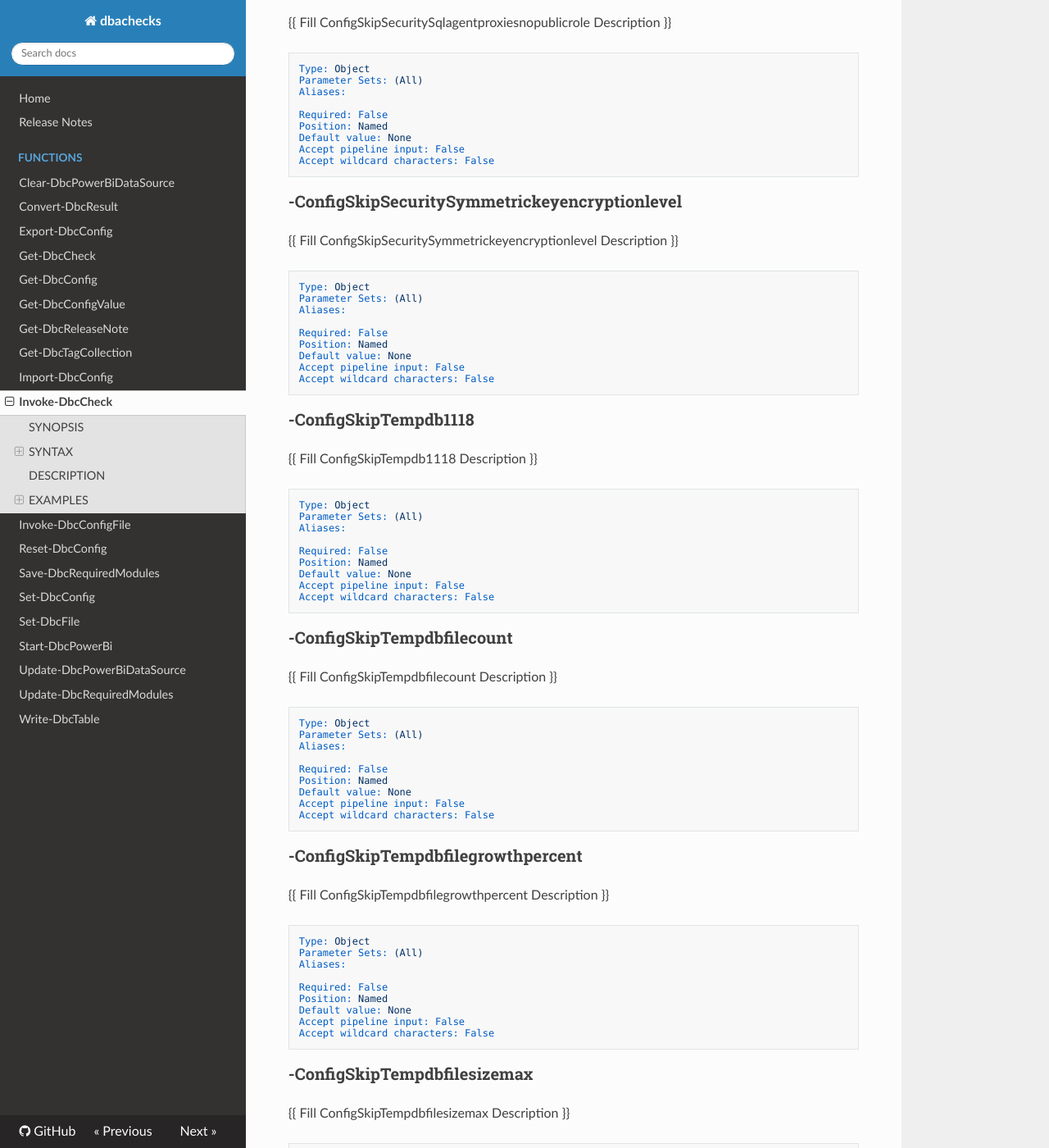
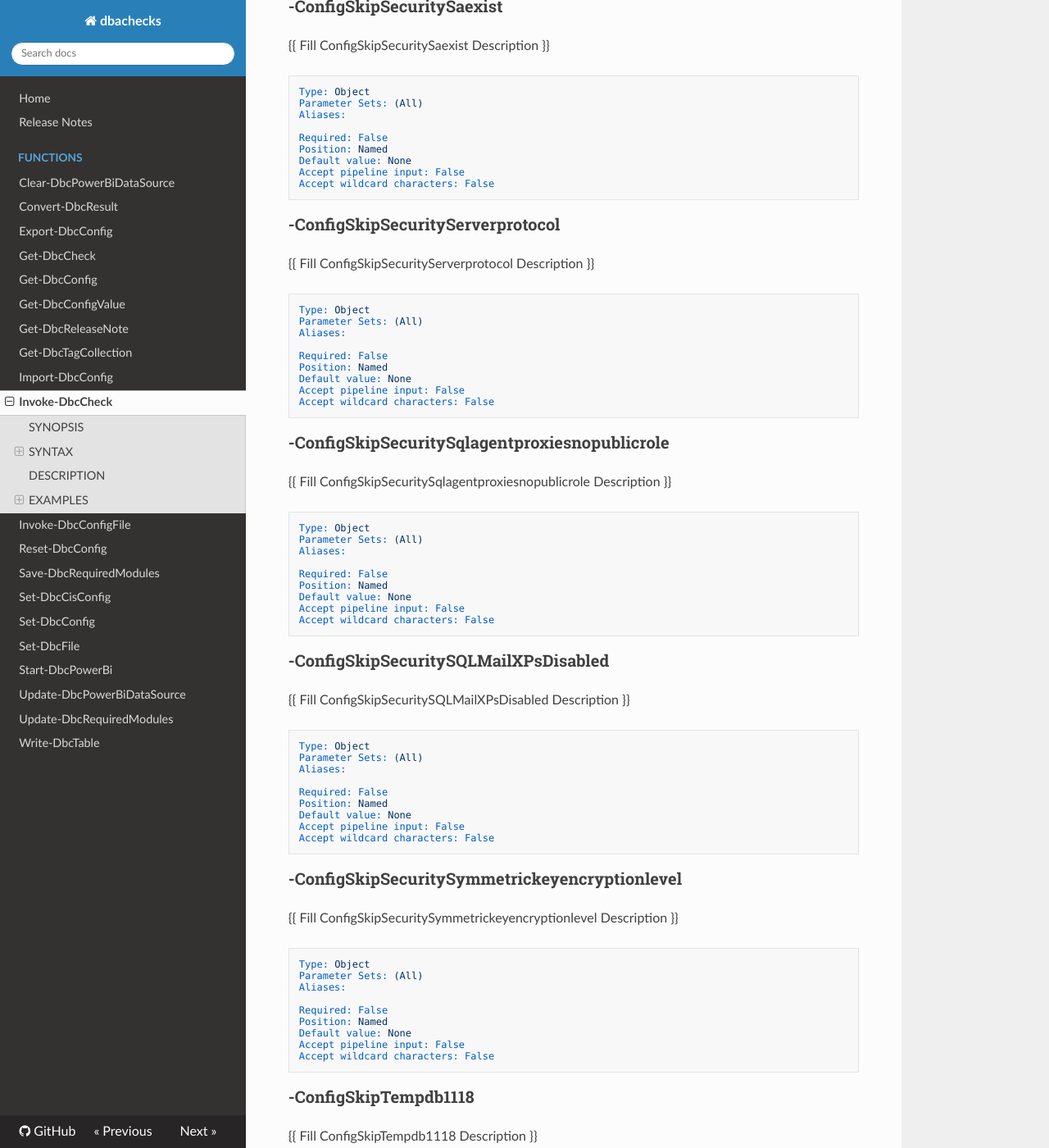
Before and after one commit to dataplat/dbachecks, an MkDocs documentation site: the page built from docs/functions/Invoke-DbcCheck.md, in a window 1280 px wide and 1400 px high, scrolled down 73036 px. Shown: the whole window at 82% size. Built offline with MkDocs 1.6.1, drawn with Linux system fonts in a browser that asks for light colours; nearby versions of some CDN libraries; old or Windows-style settings are respelled for this version of MkDocs; some of the changed text lies outside the part shown.

Commit message:
Updated Version Number and docs from master ***NO_CI***

````diff
--- a/docs/functions/Invoke-DbcCheck.md
+++ b/docs/functions/Invoke-DbcCheck.md
@@ -123,10 +123,11 @@ Invoke-DbcCheck [-Script <Object[]>] [-TestName <String[]>] [-EnableExit] [[-Che
  [-ConfigSkipSecurityLocalwindowsgroup <Object>] [-ConfigSkipSecurityLoginauditlevelfailed <Object>]
  [-ConfigSkipSecurityLoginauditlevelsuccessful <Object>] [-ConfigSkipSecurityLoginCheckPolicy <Object>]
  [-ConfigSkipSecurityLoginMustChange <Object>] [-ConfigSkipSecurityLoginPasswordExpiration <Object>]
- [-ConfigSkipSecurityNonstandardport <Object>] [-ConfigSkipSecurityPublicrolepermission <Object>]
- [-ConfigSkipSecurityQuerystoredisabled <Object>] [-ConfigSkipSecurityQuerystoreenabled <Object>]
- [-ConfigSkipSecuritySadisabled <Object>] [-ConfigSkipSecuritySaexist <Object>]
- [-ConfigSkipSecuritySqlagentproxiesnopublicrole <Object>]
+ [-ConfigSkipSecurityNonstandardport <Object>] [-ConfigSkipSecurityPublicPermission <Object>]
+ [-ConfigSkipSecurityPublicrolepermission <Object>] [-ConfigSkipSecurityQuerystoredisabled <Object>]
+ [-ConfigSkipSecurityQuerystoreenabled <Object>] [-ConfigSkipSecuritySadisabled <Object>]
+ [-ConfigSkipSecuritySaexist <Object>] [-ConfigSkipSecurityServerprotocol <Object>]
+ [-ConfigSkipSecuritySqlagentproxiesnopublicrole <Object>] [-ConfigSkipSecuritySQLMailXPsDisabled <Object>]
  [-ConfigSkipSecuritySymmetrickeyencryptionlevel <Object>] [-ConfigSkipTempdb1118 <Object>]
  [-ConfigSkipTempdbfilecount <Object>] [-ConfigSkipTempdbfilegrowthpercent <Object>]
  [-ConfigSkipTempdbfilesizemax <Object>] [-ConfigSkipTempdbfilesonc <Object>]
@@ -251,10 +252,11 @@ Invoke-DbcCheck [-Script <Object[]>] [-TestName <String[]>] [-EnableExit] [[-Che
  [-ConfigSkipSecurityLocalwindowsgroup <Object>] [-ConfigSkipSecurityLoginauditlevelfailed <Object>]
  [-ConfigSkipSecurityLoginauditlevelsuccessful <Object>] [-ConfigSkipSecurityLoginCheckPolicy <Object>]
  [-ConfigSkipSecurityLoginMustChange <Object>] [-ConfigSkipSecurityLoginPasswordExpiration <Object>]
- [-ConfigSkipSecurityNonstandardport <Object>] [-ConfigSkipSecurityPublicrolepermission <Object>]
- [-ConfigSkipSecurityQuerystoredisabled <Object>] [-ConfigSkipSecurityQuerystoreenabled <Object>]
- [-ConfigSkipSecuritySadisabled <Object>] [-ConfigSkipSecuritySaexist <Object>]
- [-ConfigSkipSecuritySqlagentproxiesnopublicrole <Object>]
+ [-ConfigSkipSecurityNonstandardport <Object>] [-ConfigSkipSecurityPublicPermission <Object>]
+ [-ConfigSkipSecurityPublicrolepermission <Object>] [-ConfigSkipSecurityQuerystoredisabled <Object>]
+ [-ConfigSkipSecurityQuerystoreenabled <Object>] [-ConfigSkipSecuritySadisabled <Object>]
+ [-ConfigSkipSecuritySaexist <Object>] [-ConfigSkipSecurityServerprotocol <Object>]
+ [-ConfigSkipSecuritySqlagentproxiesnopublicrole <Object>] [-ConfigSkipSecuritySQLMailXPsDisabled <Object>]
  [-ConfigSkipSecuritySymmetrickeyencryptionlevel <Object>] [-ConfigSkipTempdb1118 <Object>]
  [-ConfigSkipTempdbfilecount <Object>] [-ConfigSkipTempdbfilegrowthpercent <Object>]
  [-ConfigSkipTempdbfilesizemax <Object>] [-ConfigSkipTempdbfilesonc <Object>]
@@ -4053,6 +4055,21 @@ Accept pipeline input: False
 Accept wildcard characters: False
 ```
 
+### -ConfigSkipSecurityPublicPermission
+{{ Fill ConfigSkipSecurityPublicPermission Description }}
+
+```yaml
+Type: Object
+Parameter Sets: (All)
+Aliases:
+
+Required: False
+Position: Named
+Default value: None
+Accept pipeline input: False
+Accept wildcard characters: False
+```
+
 ### -ConfigSkipSecurityPublicrolepermission
 {{ Fill ConfigSkipSecurityPublicrolepermission Description }}
 
@@ -4128,6 +4145,21 @@ Accept pipeline input: False
 Accept wildcard characters: False
 ```
 
+### -ConfigSkipSecurityServerprotocol
+{{ Fill ConfigSkipSecurityServerprotocol Description }}
+
+```yaml
+Type: Object
+Parameter Sets: (All)
+Aliases:
+
+Required: False
+Position: Named
+Default value: None
+Accept pipeline input: False
+Accept wildcard characters: False
+```
+
 ### -ConfigSkipSecuritySqlagentproxiesnopublicrole
 {{ Fill ConfigSkipSecuritySqlagentproxiesnopublicrole Description }}
 
@@ -4143,6 +4175,21 @@ Accept pipeline input: False
 Accept wildcard characters: False
 ```
 
+### -ConfigSkipSecuritySQLMailXPsDisabled
+{{ Fill ConfigSkipSecuritySQLMailXPsDisabled Description }}
+
+```yaml
+Type: Object
+Parameter Sets: (All)
+Aliases:
+
+Required: False
+Position: Named
+Default value: None
+Accept pipeline input: False
+Accept wildcard characters: False
+```
+
 ### -ConfigSkipSecuritySymmetrickeyencryptionlevel
 {{ Fill ConfigSkipSecuritySymmetrickeyencryptionlevel Description }}
 
--- a/mkdocs.yml
+++ b/mkdocs.yml
@@ -21,6 +21,7 @@ pages:
     - Invoke-DbcConfigFile: functions/Invoke-DbcConfigFile.md
     - Reset-DbcConfig: functions/Reset-DbcConfig.md
     - Save-DbcRequiredModules: functions/Save-DbcRequiredModules.md
+    - Set-DbcCisConfig: functions/Set-DbcCisConfig.md
     - Set-DbcConfig: functions/Set-DbcConfig.md
     - Set-DbcFile: functions/Set-DbcFile.md
     - Start-DbcPowerBi: functions/Start-DbcPowerBi.md
````
Also changed, not shown: docs/RELEASE.md (+12 -0 lines), docs/functions/Export-DbcConfig.md (+8 -18 lines), docs/functions/Set-DbcCisConfig.md (added, +70 -0 lines).
